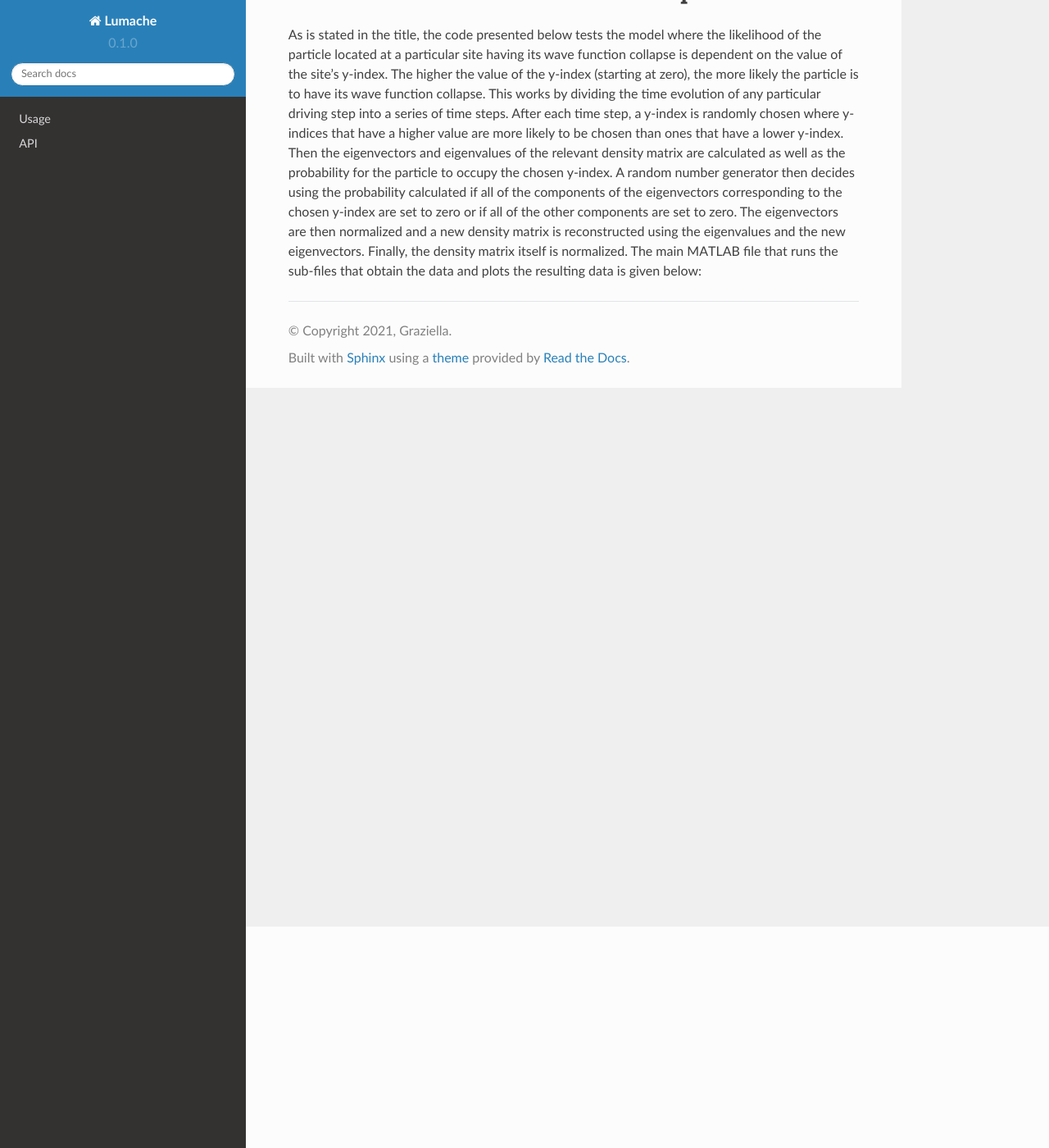
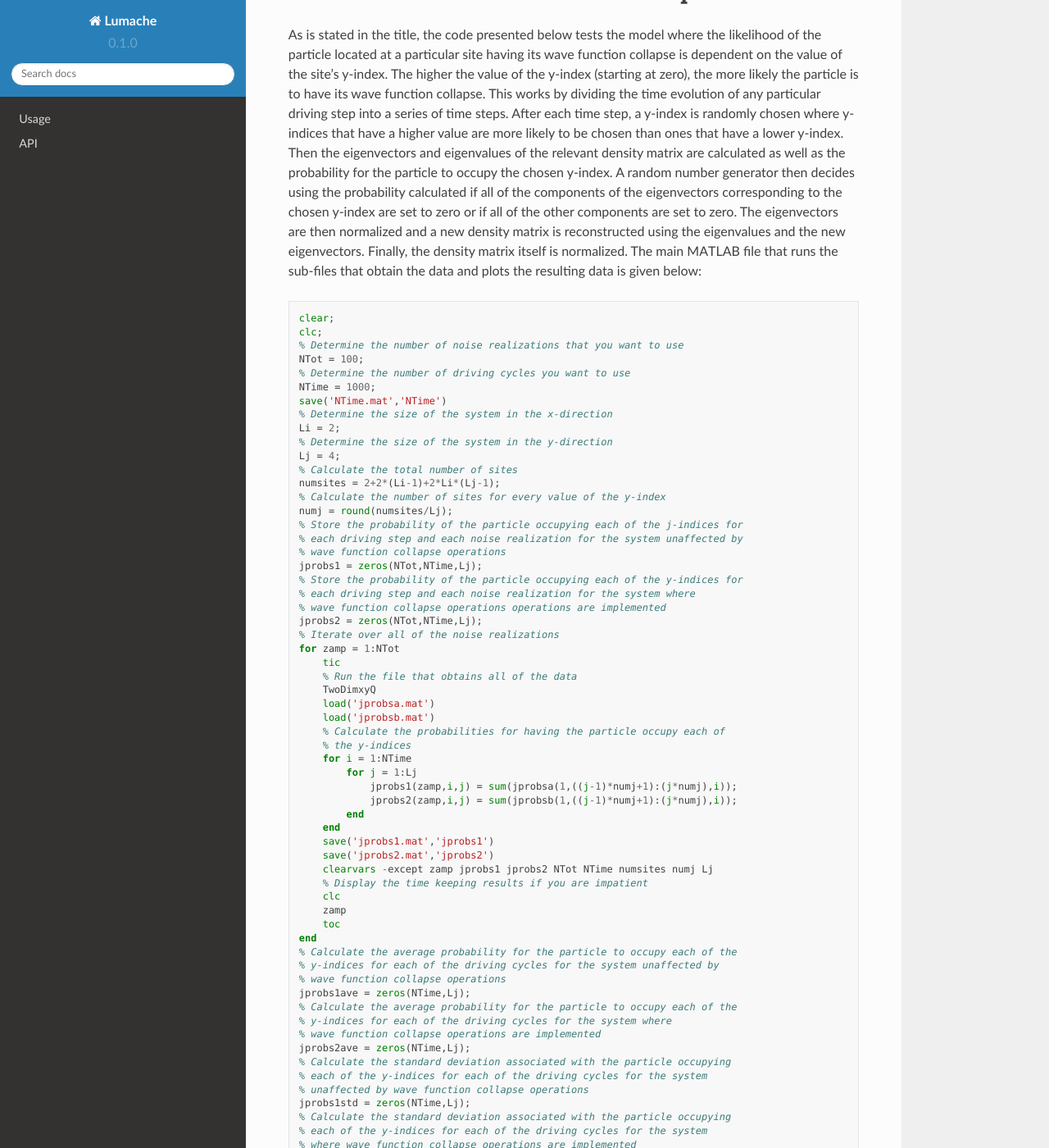
Before and after one commit to htim327/QuantumGravity, a Sphinx documentation site: the page built from docs/source/MeasurementGradient.rst, in a window 1280 px wide and 1400 px high, scrolled down 270 px. Shown: the whole window at 82% size. Built offline with Sphinx 7.4.7 and the Read the Docs theme 2.0.0, drawn with Linux system fonts in a browser that asks for light colours; some of the changed text lies outside the part shown.

Commit message:
Update MeasurementGradient.rst

```diff
--- a/docs/source/MeasurementGradient.rst
+++ b/docs/source/MeasurementGradient.rst
@@ -3,3 +3,87 @@ Presentation of the Code that Tests the Model that Uses a Gradient that Determin
 =========================================================================================================================================
 
 As is stated in the title, the code presented below tests the model where the likelihood of the particle located at a particular site having its wave function collapse is dependent on the value of the site's y-index. The higher the value of the y-index (starting at zero), the more likely the particle is to have its wave function collapse. This works by dividing the time evolution of any particular driving step into a series of time steps. After each time step, a y-index is randomly chosen where y-indices that have a higher value are more likely to be chosen than ones that have a lower y-index. Then the eigenvectors and eigenvalues of the relevant density matrix are calculated as well as the probability for the particle to occupy the chosen y-index. A random number generator then decides using the probability calculated if all of the components of the eigenvectors corresponding to the chosen y-index are set to zero or if all of the other components are set to zero. The eigenvectors are then normalized and a new density matrix is reconstructed using the eigenvalues and the new eigenvectors. Finally, the density matrix itself is normalized. The main MATLAB file that runs the sub-files that obtain the data and plots the resulting data is given below:
+
+.. code-block:: matlab
+
+   clear;
+   clc;
+   % Determine the number of noise realizations that you want to use
+   NTot = 100;
+   % Determine the number of driving cycles you want to use
+   NTime = 1000;
+   save('NTime.mat','NTime')
+   % Determine the size of the system in the x-direction
+   Li = 2;
+   % Determine the size of the system in the y-direction
+   Lj = 4;
+   % Calculate the total number of sites
+   numsites = 2+2*(Li-1)+2*Li*(Lj-1);
+   % Calculate the number of sites for every value of the y-index
+   numj = round(numsites/Lj);
+   % Store the probability of the particle occupying each of the j-indices for
+   % each driving step and each noise realization for the system unaffected by
+   % wave function collapse operations
+   jprobs1 = zeros(NTot,NTime,Lj);
+   % Store the probability of the particle occupying each of the y-indices for
+   % each driving step and each noise realization for the system where
+   % wave function collapse operations operations are implemented
+   jprobs2 = zeros(NTot,NTime,Lj);
+   % Iterate over all of the noise realizations
+   for zamp = 1:NTot
+       tic
+       % Run the file that obtains all of the data
+       TwoDimxyQ
+       load('jprobsa.mat')
+       load('jprobsb.mat')
+       % Calculate the probabilities for having the particle occupy each of
+       % the y-indices
+       for i = 1:NTime
+           for j = 1:Lj
+               jprobs1(zamp,i,j) = sum(jprobsa(1,((j-1)*numj+1):(j*numj),i));
+               jprobs2(zamp,i,j) = sum(jprobsb(1,((j-1)*numj+1):(j*numj),i));
+           end
+       end
+       save('jprobs1.mat','jprobs1')
+       save('jprobs2.mat','jprobs2')
+       clearvars -except zamp jprobs1 jprobs2 NTot NTime numsites numj Lj
+       % Display the time keeping results if you are impatient
+       clc
+       zamp
+       toc
+   end
+   % Calculate the average probability for the particle to occupy each of the
+   % y-indices for each of the driving cycles for the system unaffected by
+   % wave function collapse operations
+   jprobs1ave = zeros(NTime,Lj);
+   % Calculate the average probability for the particle to occupy each of the
+   % y-indices for each of the driving cycles for the system where
+   % wave function collapse operations are implemented
+   jprobs2ave = zeros(NTime,Lj);
+   % Calculate the standard deviation associated with the particle occupying
+   % each of the y-indices for each of the driving cycles for the system
+   % unaffected by wave function collapse operations
+   jprobs1std = zeros(NTime,Lj);
+   % Calculate the standard deviation associated with the particle occupying
+   % each of the y-indices for each of the driving cycles for the system
+   % where wave function collapse operations are implemented
+   jprobs2std = zeros(NTime,Lj);
+   for i = 1:NTime
+       for j = 1:Lj
+           jprobs1ave(i,j) = sum(jprobs1(:,i,j))/NTot;
+           jprobs2ave(i,j) = sum(jprobs2(:,i,j))/NTot;
+           jprobs1std(i,j) = std(jprobs1(:,i,j))/sqrt(NTot-1);
+           jprobs2std(i,j) = std(jprobs2(:,i,j))/sqrt(NTot-1);
+       end
+   end
+   % Plot the curves associated with the probability of the particle to occupy
+   % each of the y-indices for both the systems that are affected and
+   % unaffected by the wave function collapse operations
+   for i = 1:Lj
+       figure('units','normalized','outerposition',[0 0 1 1]);
+       errorbar(1:NTime,jprobs1ave(:,i),jprobs1std(:,i),'Color','b')
+       hold on
+       errorbar(1:NTime,jprobs2ave(:,i),jprobs2std(:,i),'Color','g')
+       hold off
+       title(['Probability of Occupying J-index ' num2str(i)],'FontSize',40,'Interpreter','latex')
+   end
```
